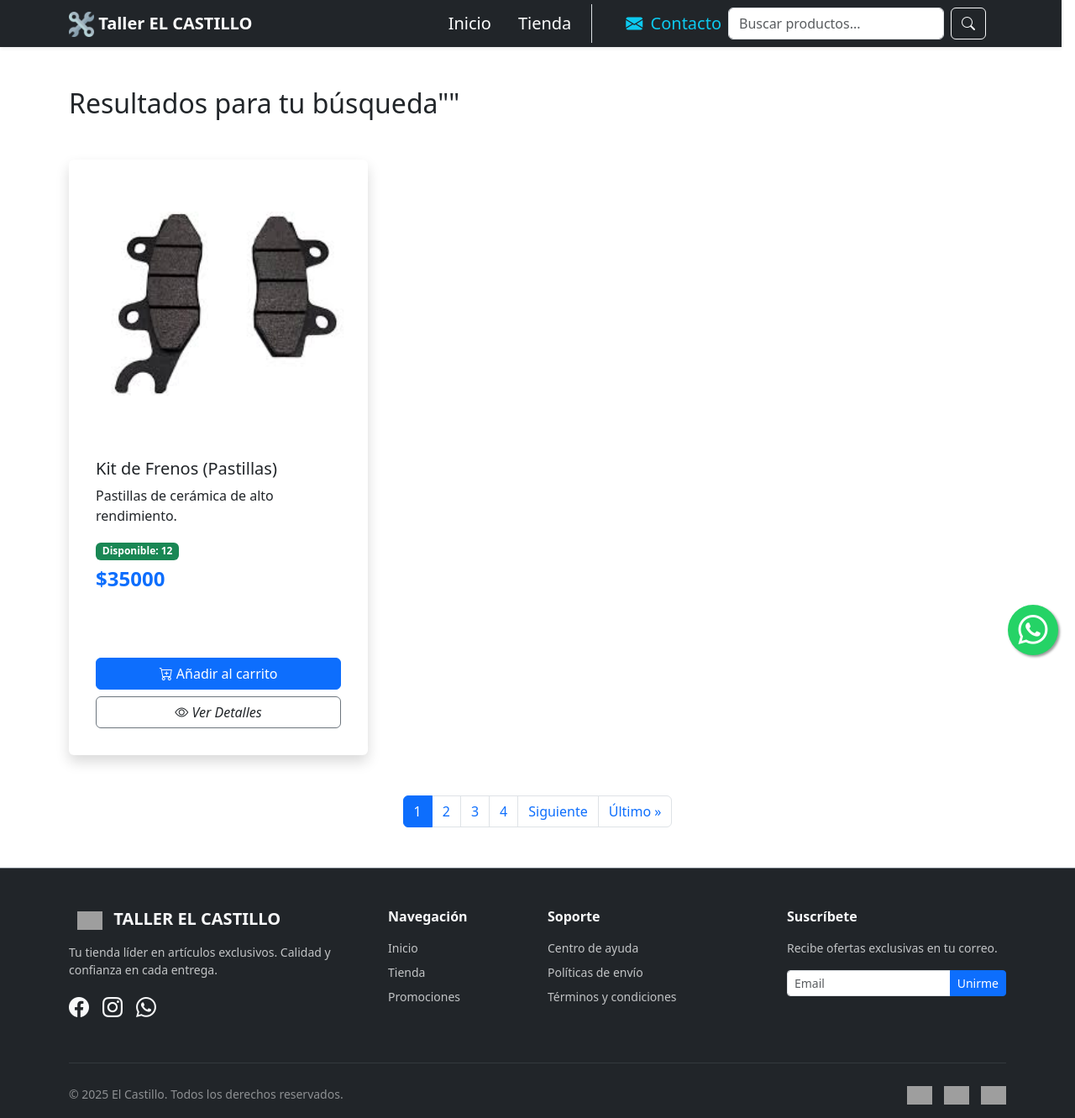
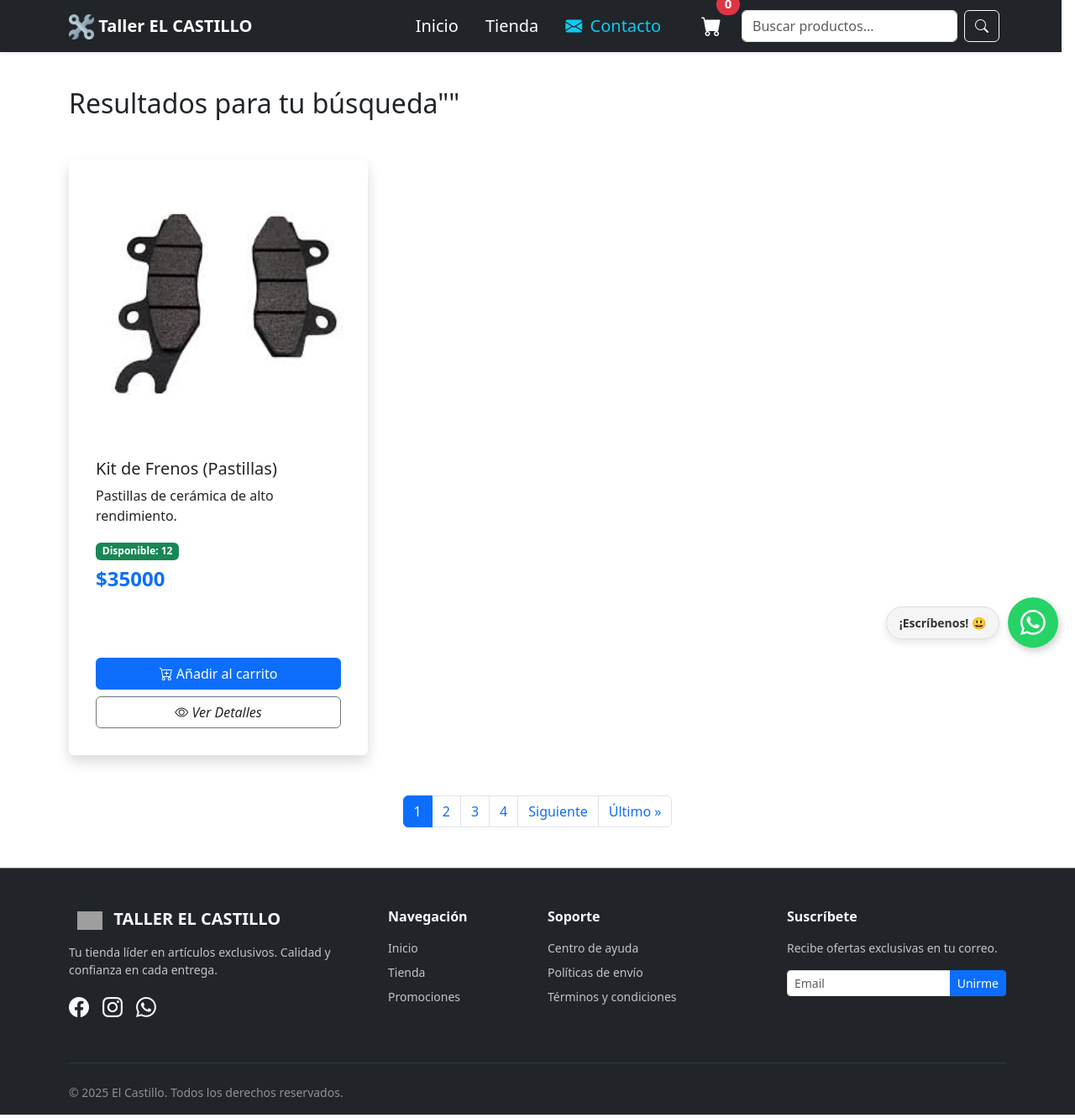
Before and after one commit to Edcastillo23/tienda_mercasti, a Django app: page /buscador/ in a window 1280 px wide. Shown: the whole page at 84% size. Run offline with Django 5.2, Linux system fonts and the light colour scheme; data comes from the database, SQL or seed files in the repository; grey boxes are pictures that could not be loaded.

Commit message:
se agrega el carrito como icono en el navegador

```diff
--- a/tienda/static/css/styles.css
+++ b/tienda/static/css/styles.css
@@ -50,33 +50,57 @@ body {
 }
 
 /* --- Botón de WhatsApp Fijo --- */
-.btn-whatsapp {
+.whatsapp-container {
         position: fixed;
+        bottom: 20px;
+        right: 20px;
+        display: flex;
+        align-items: center;
+        z-index: 1000;
+        text-decoration: none;
+        /* Aplicamos la animación: dura 5s, es infinita y suave */
+        animation: bounce 5s infinite;
+    }
+
+    .whatsapp-label {
+        background-color: #f5f5f5;
+        color: #333;
+        padding: 8px 15px;
+        border-radius: 20px;
+        box-shadow: 0 4px 10px rgba(0,0,0,0.1);
+        margin-right: 10px;
+        font-size: 14px;
+        font-weight: 600;
+        border: 1px solid #ddd;
+    }
+
+    .btn-whatsapp {
         width: 60px;
         height: 60px;
-        bottom: 20px;
-        right: 20px;
         background-color: #25d366;
         color: #FFF;
-        border-radius: 50px;
-        text-align: center;
-        font-size: 35px;
-        box-shadow: 2px 2px 3px #999;
-        z-index: 1000;
+        border-radius: 50%;
         display: flex;
         align-items: center;
         justify-content: center;
-        transition: all 0.3s ease;
-        text-decoration: none;
+        font-size: 30px;
+        box-shadow: 2px 4px 10px rgba(0,0,0,0.2);
+        transition: transform 0.3s ease;
     }
 
-.btn-whatsapp:hover {
-        background-color: #128c7e;
-        color: #FFF;
-        transform: scale(1.1);
-}
+    /* --- LÓGICA DE LA ANIMACIÓN --- */
+    @keyframes bounce {
+        0%, 20%, 50%, 80%, 100% {transform: translateY(0);}
+        40% {transform: translateY(-10px);}
+        60% {transform: translateY(-5px);}
+    }
 
-/* --- Efecto de crecimiento en Cards --- */
+    .whatsapp-container:hover {
+        animation: none; /* Se detiene al pasar el mouse para facilitar el clic */
+        transform: scale(1.05);
+    }
+
+    /* --- Efecto de crecimiento en Cards --- */
 .card-hover {
     transition: transform 0.3s ease, box-shadow 0.3s ease;
     cursor: pointer;
--- a/tienda/templates/base.html
+++ b/tienda/templates/base.html
@@ -18,44 +18,53 @@
         </button>
     </header>
 
-<a href="https://api.whatsapp.com/send/?phone=573138570114&text=Hola,%20quisiera%20consultar%20por%20un%20repuesto"
-class="btn-whatsapp"
-target="_blank">
-    <i class="bi bi-whatsapp"></i>
+<a href="https://api.whatsapp.com/send/?phone=573138570114&text=Hola,%20vengo%20de%20tu%20catálogo" class="whatsapp-container" target="_blank">
+    <span class="whatsapp-label">¡Escríbenos! 😃</span>
+    <div class="btn-whatsapp">
+        <i class="bi bi-whatsapp"></i>
+    </div>
 </a>
-
 <nav class="navbar navbar-expand-lg navbar-brand bg-dark shadow-sm fixed-top">
     <div class="container">
 
-        <!--Logo de la empresa-->
         <a class="navbar-brand fw-bold" href="{% url 'index' %}">
             <img src="{% static 'img/logo.jpg' %}" alt="mercasti logo" width="30" height="30" class="d-inline-block align-text-top ms-2">
             <span class="fw-bold text-white">Taller EL CASTILLO</span>
         </a>
 
-        <button class="navbar-toggler border-0" type="button" data-bs-toggle="collapse" data-bs-target="#menuPrincipal"
+        <button class="navbar-toggler border-0 text-white" type="button" data-bs-toggle="collapse" data-bs-target="#menuPrincipal"
                 aria-controls="menuPrincipal" aria-expanded="false" aria-label="Toggle navigation">
-            <span class="navbar-toggler-icon"></span>
-        </button>
+            <i class="bi bi-list fs-1"></i> </button>
 
         <div class="collapse navbar-collapse" id="menuPrincipal">
-            <ul class="navbar-nav ms-auto mb-2 mb-lg-0">
+            <ul class="navbar-nav ms-auto mb-2 mb-lg-0 align-items-center">
 
                 <li class="nav-item">
-                    <a class="nav-link active text-white {% if 'index' in request.path %}active{% endif %}" href="/">Inicio</a>
+                    <a class="nav-link text-white {% if request.path == '/' %}active fw-bold{% endif %}" href="/">Inicio</a>
                 </li>
 
                 <li class="nav-item">
-                    <a class="nav-link text-white {% if 'lista_productos' in request.path %}active{% endif %}" href="{% url 'lista_productos' %}">Tienda</a>
+                    <a class="nav-link text-white {% if 'lista_productos' in request.path %}active fw-bold{% endif %}" href="{% url 'lista_productos' %}">Tienda</a>
                 </li>
 
-                <li class="nav-item border-start ms-lg-3 ps-lg-3">
+                <li class="nav-item">
                     <a class="nav-link text-info" href="{% url 'contacto' %}">
                         <i class="bi bi-envelope-fill me-1"></i> Contacto
                     </a>
                 </li>
+
+                <li class="nav-item mx-lg-3">
+                    <a class="nav-link text-white position-relative" href="#">
+                        <i class="bi bi-cart-fill fs-4"></i>
+                        <span class="position-absolute top-0 start-100 translate-middle badge rounded-pill bg-danger">
+                            {{ cantidad_carrito|default:0 }}
+                            <span class="visually-hidden">productos en el carrito</span>
+                        </span>
+                    </a>
+                </li>
             </ul>
-            <form class="d-flex me-3" role="search" action="{% url 'buscar_productos' %}" method="get">
+
+            <form class="d-flex" role="search" action="{% url 'buscar_productos' %}" method="get">
                 <input class="form-control me-2" type="search" placeholder="Buscar productos..." aria-label="Search" name="q" value="{{ request.GET.q|default:'' }}">
                 <button class="btn btn-outline-light" type="submit">
                     <i class="bi bi-search"></i>
@@ -64,8 +73,7 @@ target="_blank">
 
         </div>
     </div>
-</nav>
-    {% block content %}
+</nav>    {% block content %}
 
     {% endblock %}
 
@@ -121,11 +129,11 @@ target="_blank">
             <div class="col-md-6 text-center text-md-start small opacity-50">
                 &copy; 2025 El Castillo. Todos los derechos reservados.
             </div>
-            <div class="col-md-6 text-center text-md-end mt-2 mt-md-0">
+<!--        <div class="col-md-6 text-center text-md-end mt-2 mt-md-0">
                 <img src="https://img.icons8.com/color/48/000000/visa.png" width="30" alt="Visa">
                 <img src="https://img.icons8.com/color/48/000000/mastercard.png" width="30" alt="Mastercard">
                 <img src="https://img.icons8.com/color/48/000000/paypal.png" width="30" alt="Paypal">
-            </div>
+            </div>-->
         </div>
     </div>
 </footer>
```
